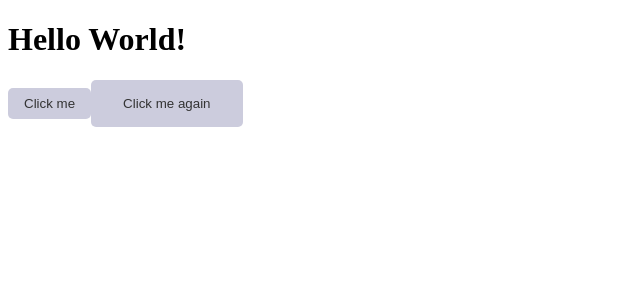
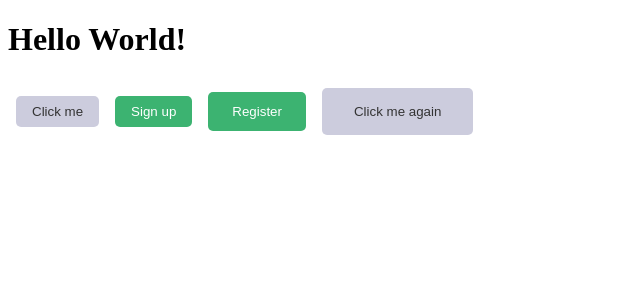
Before and after one commit to jalasem/mui-styled-expo, a React (Vite) app: page / in a window 1280 px wide. Shown: the top 300 px of the page, without its empty margins (0-640 px from the left). Built offline with nearby package versions, Linux system fonts and the light colour scheme.

Commit message:
grouped prop-based styling

```diff
--- a/src/App.jsx
+++ b/src/App.jsx
@@ -5,6 +5,10 @@ const App = () => {
     <div>
       <h1>Hello World!</h1>
       <Button>Click me</Button>
+      <Button primary>Sign up</Button>
+      <Button primary padding="0.75rem 1.5rem">
+        Register
+      </Button>
       <Button padding="1rem 2rem">Click me again</Button>
     </div>
   );
--- a/src/components/Button.jsx
+++ b/src/components/Button.jsx
@@ -1,11 +1,18 @@
-import styled from "styled-components";
+import styled, { css } from "styled-components";
 
 const Button = styled.button`
   background: #ccd;
   color: #333;
   border: 0;
   border-radius: 5px;
+  margin: 0.5rem;
   padding: ${(props) => props.padding || "0.5rem 1rem"};
+  ${(props) =>
+    props.primary &&
+    css`
+      background: mediumseagreen;
+      color: white;
+    `}
   cursor: pointer;
 `;
 
```
